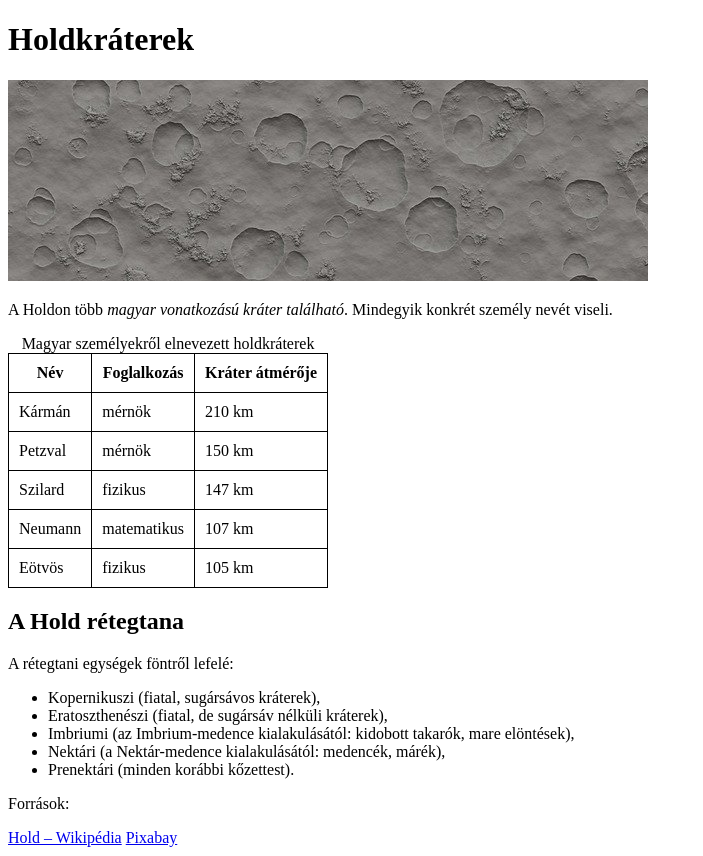
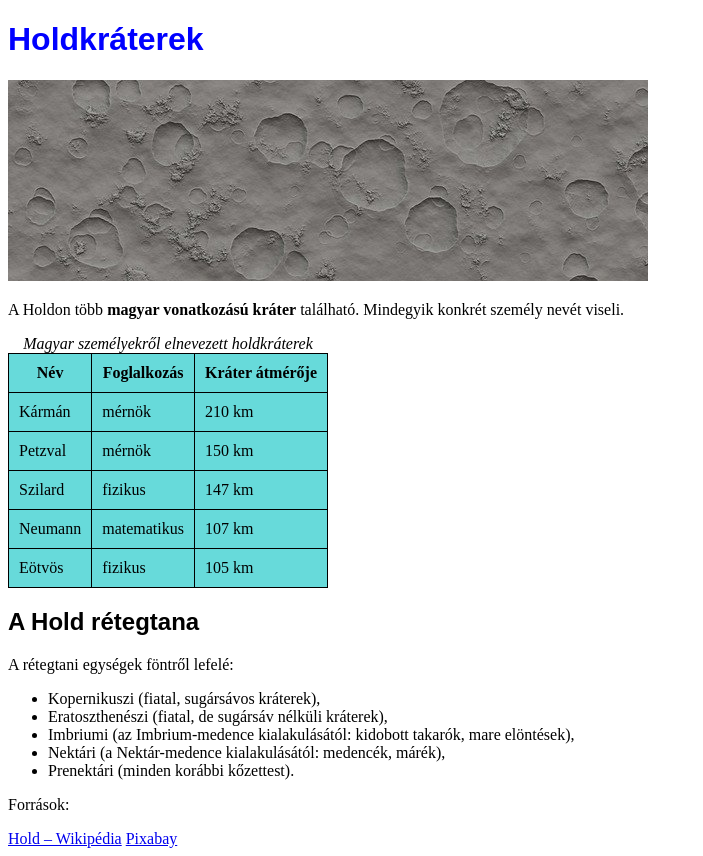
Before and after one commit to Zsolti0715/holdeiru0925, a plain HTML site: page index.html in a window 1280 px wide. Shown: the whole page, without its empty margins (0-703 px from the left). Drawn offline with Linux system fonts and the light colour scheme.

Commit message:
css kész

```diff
--- a/index.html
+++ b/index.html
@@ -5,7 +5,7 @@
         <meta charset="UTF-8">
         <link rel="stylesheet" href="stilus.css">
         <meta name="viewport" content="width=device-width, initial-scale=1.0" >
-        <title>Hold</title>
+        <title>Holdkráterek</title>
         <meta name="author" content="Balogh Zsolt" />
         <meta name="description" content="Az oldal a Holdról szól." />
         <meta name="keywords" content="hold,holdjáró" />
@@ -13,13 +13,18 @@
 
     <body>
         <header>
-        <h1>Holdkráterek</h1>
-        <img src="kraterek.jpg" alt="holdkráterek">
+        <h1>Holdkráterek </h1>
+        <img src="kraterek.jpg"
+        alt="Holdkráterekről készült fotó"
+        title="Holdkráterekről készült fotó">
         </header>
     <main>
-    <p>A Holdon több <i>magyar vonatkozású kráter található</i>. Mindegyik konkrét személy nevét viseli.</p>
+    <p>A Holdon több
+        <span id="vastag">magyar vonatkozású kráter</span>
+         található. Mindegyik konkrét személy nevét viseli.</p>
 
     <table>
+
         <caption>Magyar személyekről elnevezett holdkráterek</caption>
         <tr>
             <th>Név</th>
--- a/stilus.css
+++ b/stilus.css
@@ -9,3 +9,27 @@ td,th {
 
 
 /* További beállítások a feladat szerint */
+h1{
+        /*betűszin beállitás*/
+        color:blue;
+        /* betűtipus*/
+        /*font-family: Arial, Helvetica, sans-serif*/;
+}
+#vastag{
+        /*vastagon szedett*/
+        font-weight: bold;
+        /*dölt betűs*/
+        /* front_style: italic;*/
+}
+
+caption{
+        font-style: italic;
+}
+
+h1,h2{
+        font-family: Arial, Helvetica, sans-serif;
+}
+
+tr{
+        background-color: rgba(59, 207, 207, 0.774);
+}
```
